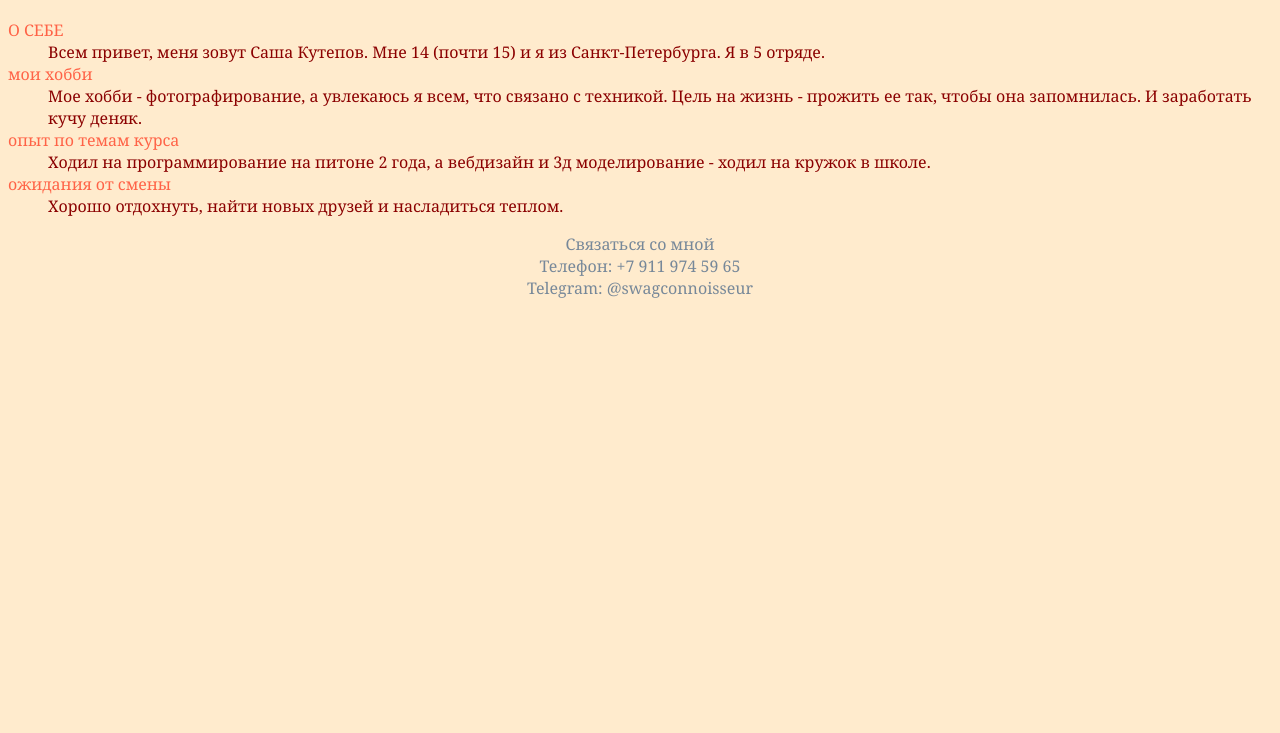
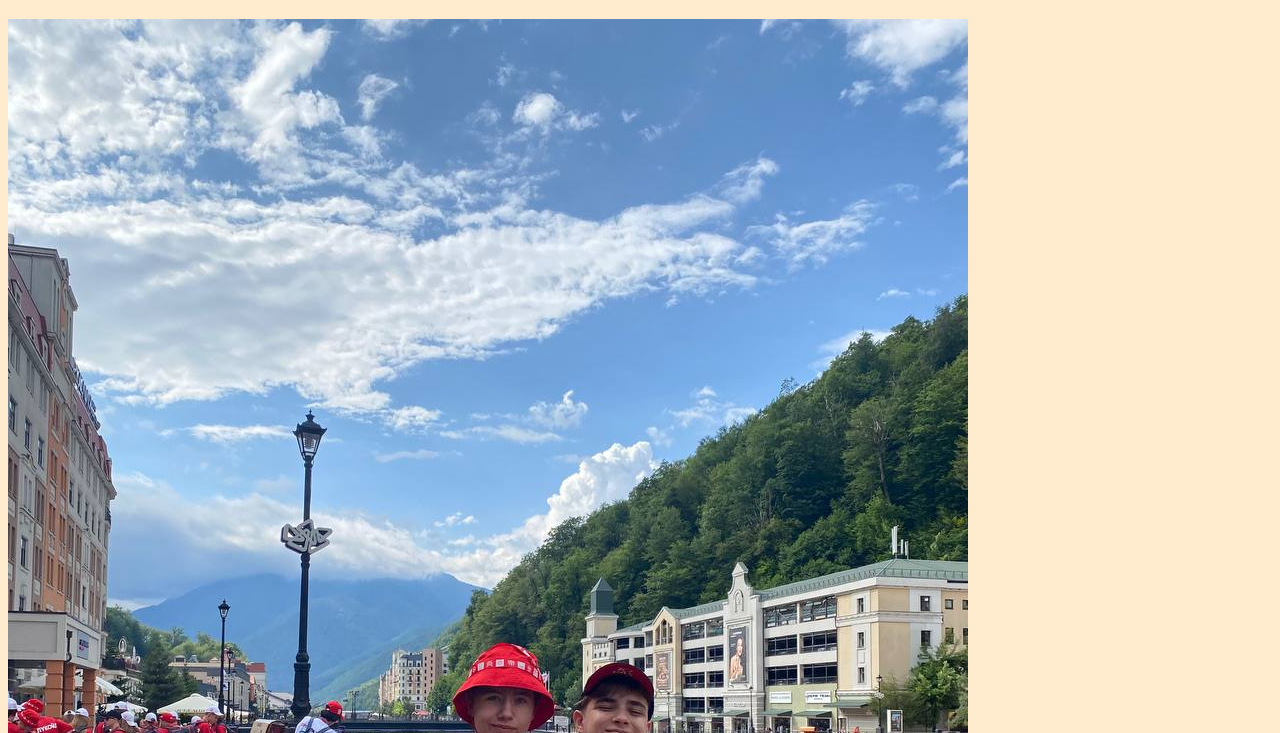
Before and after one commit to ewnyw/UBwhXA9KqvUjtyWvjo2Abg, a plain HTML site: page index.html in a window 1280 px wide. Shown: the part 67-800 px from the top of the page. Drawn offline with Linux system fonts and the light colour scheme.

Commit message:
Add files via upload

```diff
--- a/index.html
+++ b/index.html
@@ -32,13 +32,18 @@
         <header>
             <h1>привет, я саша</h1>
         </header>
+
         <article>
+            <img src="5422677716697742652.jpg">
             <dl>
                 <dt>О СЕБЕ</dt>
                 <dd>Всем привет, меня зовут Саша Кутепов.
                     Мне 14 (почти 15) и я из Санкт-Петербурга.
                     Я в 5 отряде.
+
                 </dd>
+
+
                 <dt>мои хобби</dt>
                 <dd>
                     Мое хобби - фотографирование, а увлекаюсь я всем, что связано с техникой.
@@ -54,6 +59,7 @@
                 </dd>
             </dl>
         </article>
+
         <footer>
             Связаться со мной
         </footer>
```
Also changed, not shown: 5422677716697742652.jpg (added).
